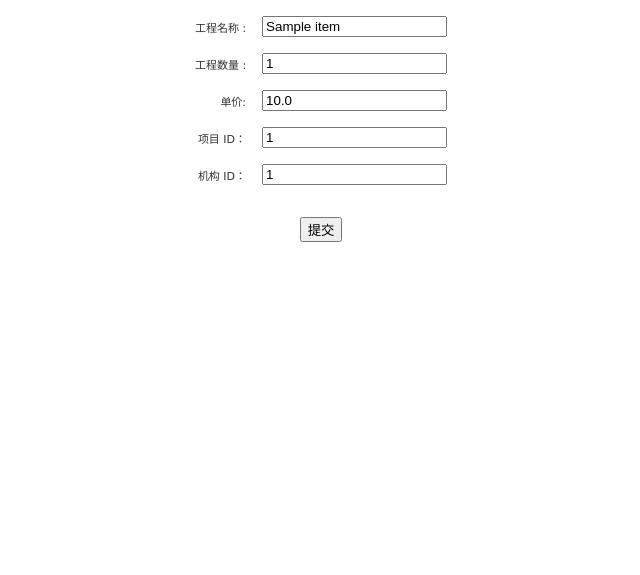
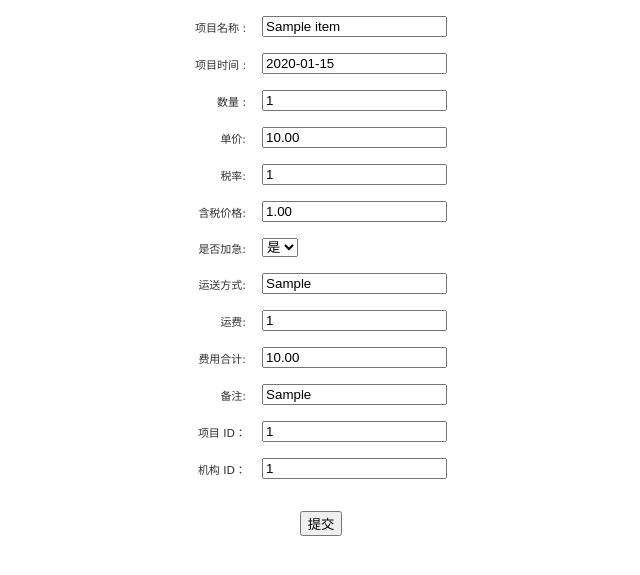
Before and after one commit to sadhong/ProjectSSS, a Django app: page /price/update_item/1 in a window 1280 px wide. Shown: the top 575 px of the page, without its empty margins (319-959 px from the left). Run offline with Django 3.2, Linux system fonts and the light colour scheme; tables that the repository leaves empty hold one stand-in row (values such as "Sample post").

Commit message:
添加、修改功能完善

```diff
--- a/ProjectSSS/settings.py
+++ b/ProjectSSS/settings.py
@@ -27,7 +27,7 @@ SECRET_KEY = 'django-insecure-tl7)p$2vt&+k)b@=n&212r+m_cgetmtw2sj0hcg(n7hc1!d)5)
 # SECURITY WARNING: don't run with debug turned on in production!
 DEBUG = True
 
-ALLOWED_HOSTS = ['192.168.1.65']
+ALLOWED_HOSTS = ['192.168.50.16']
 
 
 # Application definition
--- a/price/models.py
+++ b/price/models.py
@@ -6,14 +6,14 @@ class Item(models.Model):    #创建工程列表
     iname = models.CharField(max_length=200, blank=True, null=True, verbose_name='工程名称')
     idate = models.DateTimeField(default=None, auto_now=False, auto_now_add=False, verbose_name='项目日期')
     inum = models.IntegerField(blank=True, null=True, verbose_name='数量')
-    iprice = models.FloatField(blank=True, null=True, verbose_name='单价')
+    iprice = models.DecimalField(blank=True, max_digits=7, decimal_places=2, null=True, verbose_name='单价')
     isUrgency = models.BooleanField(default=False, verbose_name='是否加急')
     toWhere = models.CharField(max_length=10, blank=True, null=True, verbose_name='运送方式')
     imemo = models.CharField(max_length=300, blank=True, null=True, verbose_name='项目备注')
     itaxi = models.IntegerField(default=13, blank=True, null=True, verbose_name='税率')
-    tcount = models.FloatField(blank=True, null=True, verbose_name='含税费用')
-    shipcount = models.FloatField(blank=True, null=True, verbose_name='运费')
-    itotal = models.FloatField(blank=True, null=True, verbose_name='合计价格')
+    tcount = models.DecimalField(blank=True, max_digits=7, decimal_places=2, null=True, verbose_name='含税费用')
+    shipcount = models.IntegerField(blank=True, null=True, verbose_name='运费')
+    itotal = models.DecimalField(blank=True, max_digits=7, decimal_places=2, null=True, verbose_name='合计价格')
     add_date = models.DateTimeField(default=timezone.now, verbose_name='添加日期')
     mod_date = models.DateTimeField(auto_now = True, verbose_name='最后修改日期')
     pid = models.IntegerField(blank=True, null=True, verbose_name='项目ID')
--- a/price/templates/update_item.html
+++ b/price/templates/update_item.html
@@ -44,16 +44,58 @@
 			{% csrf_token %}
             <table align='center' class='gridtable'>
                 <tr>
-			        <td align='right'>工程名称 : </td>
+			        <td align='right'>项目名称 : </td>
                     <td align='left'><input type="text" value="{{ item.iname }}" name="iname"></td>
                 </tr>
                 <tr>
-			        <td align='right'>工程数量 :</td>
+			        <td align='right'>项目时间 : </td>
+                    <td align='left'><input type="text" value="{{ item.idate|date:"Y-m-d" }}" name="idate"></td>
+                </tr>
+                <tr>
+			        <td align='right'>数量 :</td>
                     <td align='left'><input type="text" value="{{ item.inum }}" name="inum"></td>
                 </tr>
                 <tr>
 			        <td align='right'>单价:</td>
                     <td align='left'><input type="text" value="{{ item.iprice }}" name="iprice"></td>
+                </tr>
+                <tr>
+			        <td align='right'>税率:</td>
+                    <td align='left'><input type="text" value="{{ item.itaxi }}" name="itaxi"></td>
+                </tr>
+                <tr>
+			        <td align='right'>含税价格:</td>
+                    <td align='left'><input type="text" value="{{ item.tcount }}" name="tcount"></td>
+                </tr>
+                <tr>
+			        <td align='right'>是否加急:</td>
+                    <td align='left'>
+                        <select name='isUrgency'>
+                            {% if item.isUrgency == True %}
+                            <option value='True' selected>是</option>
+                            <option value='False'>否</option>
+                            {% else %}
+                            <option value='False' selected>否</option>
+                            <option value='True'>是</option>
+                            {% endif %}
+                        </select>
+                    </td>
+                </tr>
+                <tr>
+			        <td align='right'>运送方式:</td>
+                    <td align='left'><input type="text" value="{{ item.toWhere }}" name="toWhere"></td>
+                </tr>
+                <tr>
+			        <td align='right'>运费:</td>
+                    <td align='left'><input type="text" value="{{ item.shipcount }}" name="shipcount"></td>
+                </tr>
+                <tr>
+			        <td align='right'>费用合计:</td>
+                    <td align='left'><input type="text" value="{{ item.itotal }}" name="itotal"></td>
+                </tr>
+                <tr>
+			        <td align='right'>备注:</td>
+                    <td align='left'><input type="text" value="{{ item.imemo }}" name="imemo"></td>
                 </tr>
                 <tr>
 			        <td align='right'>项目 ID：</td>
--- a/price/views.py
+++ b/price/views.py
@@ -27,20 +27,42 @@ def add_item(request):
         if not iname:
             return HttpResponse('输入错误！请输入正确的名称。')
 
+        idate = request.POST.get('idate')
+
         inum = request.POST.get('inum')
 
         iprice = request.POST.get('iprice')
         if not iprice:
             return HttpResponse('请输入正确的单价！')
 
-        itotal = float(iprice) * float(inum)
+        itaxi = request.POST.get('itaxi')
+        print('税率为：', itaxi, '%')
+        itaxi_tmp = round(int(itaxi)/100,2) + 1
+        print('运算税率为：',itaxi_tmp)
+
+        tcount = float(iprice) * float(inum) * float(itaxi_tmp)
+
+        isUrgency = request.POST.get('isUrgency')
+
+        toWhere = request.POST.get('toWhere')
+
+        shipcount = request.POST.get('shipcount')
+
+        memo_tmp = request.POST.get('imemo')
+        if memo_tmp.strip() == '':
+            imemo = '---'
+        else:
+            imemo = memo_tmp
+
+        itotal = (float(iprice) * float(inum) + float(shipcount)) * float(itaxi_tmp)
+        print('含税总价为：', itotal)
 
         pid = request.POST.get('pid')
 
         oid = request.POST.get('oid')
 
         try:
-            Item.objects.create(iname=iname,inum=inum,iprice=iprice,itotal=itotal,pid=pid,oid=oid)
+            Item.objects.create(iname=iname, idate=idate, inum=inum, iprice=iprice, itaxi=itaxi, isUrgency=isUrgency, toWhere=toWhere, shipcount=shipcount, imemo=imemo, itotal=itotal, tcount=tcount, pid=pid, oid=oid)
         except Exception as e:
             print('数据添加错误！---> %s' %(e))
         return HttpResponseRedirect('/price/item_table.html')
@@ -74,9 +96,22 @@ def update_item(request, item_id):
         return render(request, 'update_item.html', locals())
     elif request.method == 'POST':
         iname = request.POST.get('iname')
+        idate = request.POST.get('idate')
         inum = request.POST.get('inum')
         iprice = request.POST.get('iprice')
-        itotal = float(iprice) * float(inum)
+        itaxi = request.POST.get('itaxi')
+        itaxi_tmp = round(int(itaxi)/100,2) + 1
+        tcount = float(iprice) * float(inum) * float(itaxi_tmp)
+        isUrgency = request.POST.get('isUrgency')
+        toWhere = request.POST.get('toWhere')
+        shipcount = request.POST.get('shipcount')
+        itotal = (float(iprice) * float(inum) + float(shipcount)) * float(itaxi_tmp)
+        memo_tmp = request.POST.get('imemo')
+        if memo_tmp.strip() == '':
+            imemo = '---'
+        else:
+            imemo = memo_tmp
+
         if not iprice or not itotal:
             return HttpResponse('请输入修改后的价格！')
         pid = request.POST.get('pid')
@@ -84,8 +119,15 @@ def update_item(request, item_id):
 
         item.iname = iname
         item.inum = inum
+        item.idate = idate
         item.iprice = iprice
+        item.itaxi = itaxi
+        item.tcount = tcount
+        item.isUrgency = isUrgency
+        item.toWhere = toWhere
+        item.shipcount = shipcount
         item.itotal = itotal
+        item.imemo = imemo
         item.pid = pid
         item.oid = oid
         item.save()
```
Also changed, not shown: price/templates/add_item.html (+36 -2 lines), price/templates/item_table.html (+10 -7 lines), price/migrations/0001_initial.py, price/migrations/0002_auto_20210902_1341.py (deleted), price/migrations/0002_auto_20211022_2159.py (added), price/migrations/0003_auto_20211018_1545.py (deleted).
